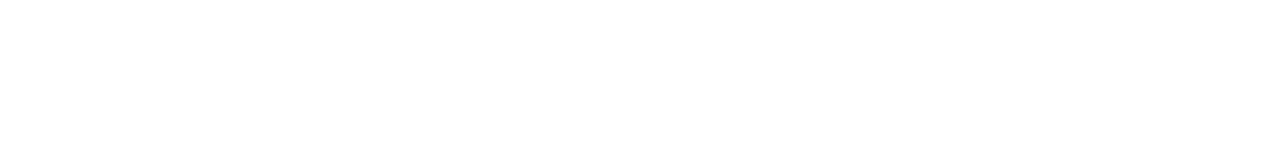
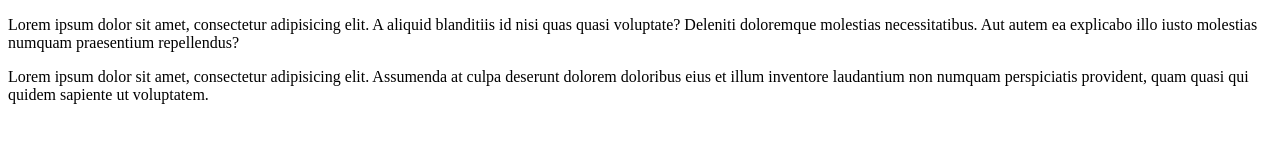
Before and after one commit to AlexSediuk/forkio_app, a plain HTML site: page index.html in a window 1280 px wide. Drawn offline with Linux system fonts and the light colour scheme.

Commit message:
2 paragraph

```diff
--- a/index.html
+++ b/index.html
@@ -5,6 +5,12 @@
     <title>Forkio app</title>
 </head>
 <body>
+<p>
+    Lorem ipsum dolor sit amet, consectetur adipisicing elit. A aliquid blanditiis id nisi quas quasi voluptate? Deleniti doloremque molestias necessitatibus. Aut autem ea explicabo illo iusto molestias numquam praesentium repellendus?
+</p>
+<p>
+    Lorem ipsum dolor sit amet, consectetur adipisicing elit. Assumenda at culpa deserunt dolorem doloribus eius et illum inventore laudantium non numquam perspiciatis provident, quam quasi qui quidem sapiente ut voluptatem.
+</p>
 
 </body>
 </html>
```
